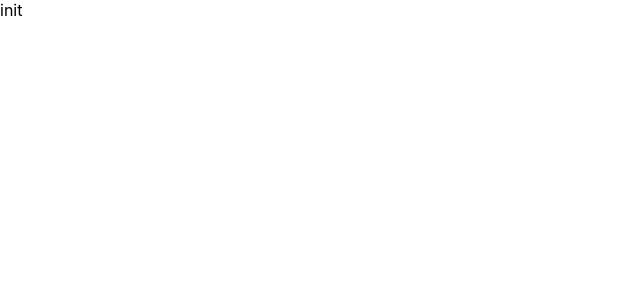
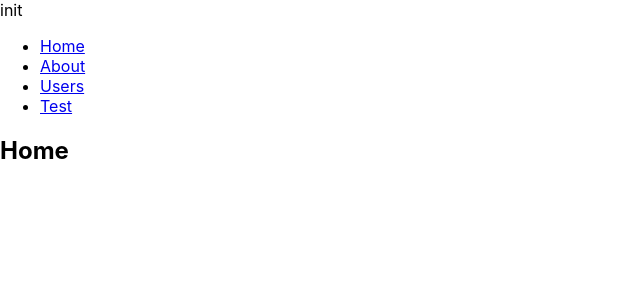
Before and after one commit to SkyBoxProject/bishop-client, a React (Create React App) app: page / in a window 1280 px wide. Shown: the top 300 px of the page, without its empty margins (0-640 px from the left). Built offline with nearby package versions, Linux system fonts and the light colour scheme.

Commit message:
remove lock

```diff
--- a/src/App.js
+++ b/src/App.js
@@ -1,13 +1,59 @@
+import { BrowserRouter as Router, Switch, Route, Link } from "react-router-dom";
 import './App.css';
 import jss from 'jss';
 import { ThemeProvider } from 'theming';
 
+
 function App() {
-  return (
-    <div className="test">
-      <div className="test">init</div>
-    </div>
-  );
+   return (
+      <Router>
+         <div className="test">
+            <div className="test">init</div>
+         </div>
+
+         <nav>
+          <ul>
+            <li>
+              <Link to="/">Home</Link>
+            </li>
+            <li>
+              <Link to="/about">About</Link>
+            </li>
+            <li>
+              <Link to="/users">Users</Link>
+            </li>
+            <li>
+               <a href="/test">Test</a>
+            </li>
+          </ul>
+        </nav>
+
+         <Switch>
+            <Route path="/about">
+               <About />
+            </Route>
+            <Route path="/users">
+               <Users />
+            </Route>
+            <Route path="/">
+               <Home />
+            </Route>
+         </Switch>
+
+      </Router>
+   );
 }
 
+function Home() {
+   return <h2>Home</h2>;
+ }
+
+ function About() {
+   return <h2>About</h2>;
+ }
+
+ function Users() {
+   return <h2>Users</h2>;
+ }
+
 export default App;
```
Also changed, not shown: 2 other files (tests, documents, lock files or other folders).
